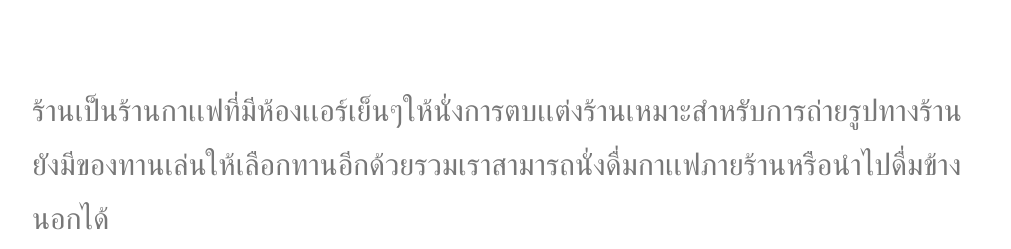
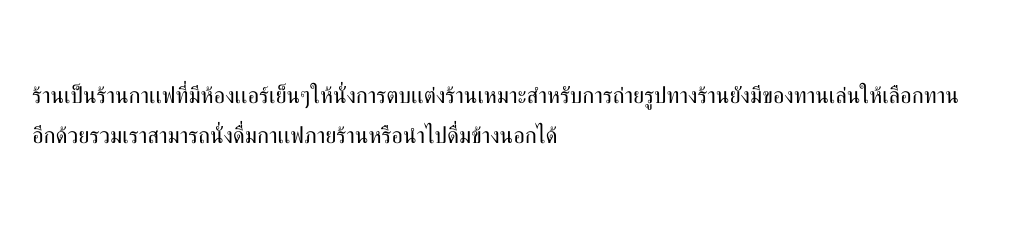
Before and after one commit to CoffeeShopInPSU/LemonHub, a plain HTML site: page index.html in a window 1280 px wide. Shown: the part 1491-1740 px from the top of the page, without its empty margins (134-1145 px from the left). Drawn offline with nearby package versions, Linux system fonts and the light colour scheme; some packages are replaced by stand-ins of ours.

Commit message:
Update index.html

```diff
--- a/index.html
+++ b/index.html
@@ -10,11 +10,11 @@
 body,h1,h2,h3,h4,h5,h6 {font-family: "Lato", sans-serif;}
 body, html {
     height: 100%;
-    color: #777;
+
     line-height: 1.8;
 }
 p {
-    font-size: 200%;
+    font-size: 150%;
 }
 .mySlides {display: none}
 
```
